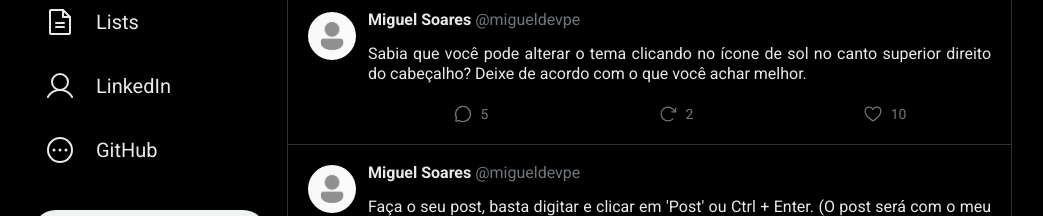
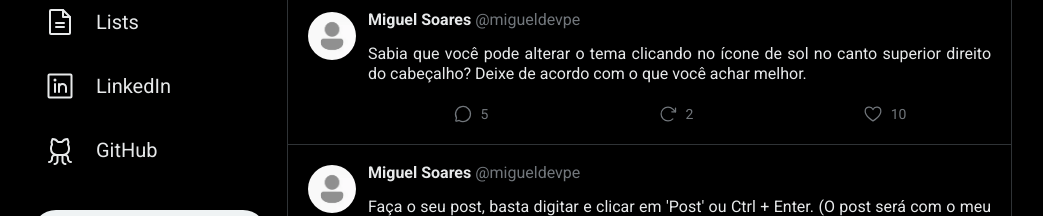
Before and after one commit to migueldevpe/twitterclone, a React (Vite) app in the folder x-ui/: page / in a window 1280 px wide. Shown: the part 414-630 px from the top of the page, without its empty margins (128-1171 px from the left). Built offline with nearby package versions, Linux system fonts and the light colour scheme.

Commit message:
feat: alterações na sidebar

```diff
--- a/x-ui/src/components/Sidebar.tsx
+++ b/x-ui/src/components/Sidebar.tsx
@@ -1,4 +1,4 @@
-import { Bell, BookmarkSimple, DotsThreeCircle, Envelope, FileText, Hash, House, Pencil, User } from 'phosphor-react'
+import { Bell, BookmarkSimple, Envelope, FileText, GithubLogo, Hash, House, LinkedinLogo, Pencil, /*User, DotsThreeCircle*/ } from 'phosphor-react'
 import { NavLink } from 'react-router-dom'
 import X_Logo from '../assets/x-icon.svg'
 import './Sidebar.css'
@@ -37,11 +37,11 @@ export default function Sidebar() {
             <span>Lists</span>
           </a>
           <a href="https://br.linkedin.com/in/miguelsoaresabs" target='_blank' rel='noreferrer'>
-            <User />
+            <LinkedinLogo />
             <span>LinkedIn</span>
           </a>
           <a href="https://github.com/migueldevpe" target='_blank' rel='noreferrer'>
-            <DotsThreeCircle />
+            <GithubLogo />
             <span>GitHub</span>
           </a>
         </nav>
```
